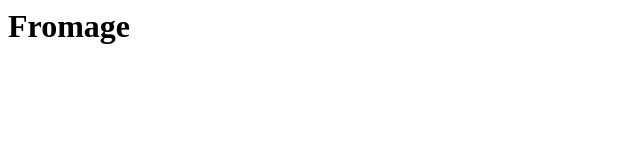
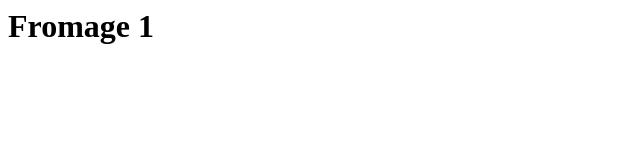
Before and after one commit to ValentinB57/devops, a plain HTML site: page index.html in a window 1280 px wide. Shown: the full height of the page, 0-640 px from the left. Drawn offline with Linux system fonts and the light colour scheme.

Commit message:
Update index.html

```diff
--- a/index.html
+++ b/index.html
@@ -1 +1 @@
-<h1>Fromage</h1>
+<h1>Fromage 1</h1>
```
